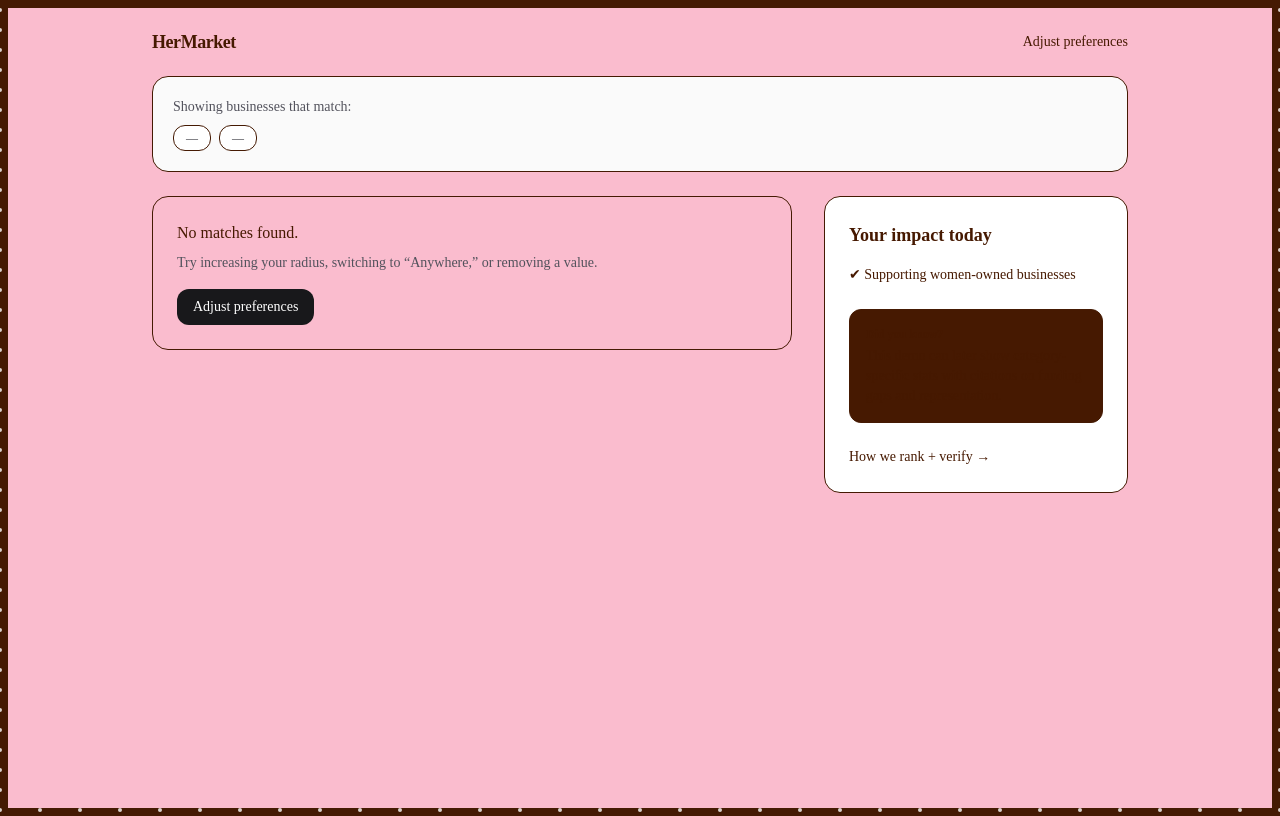
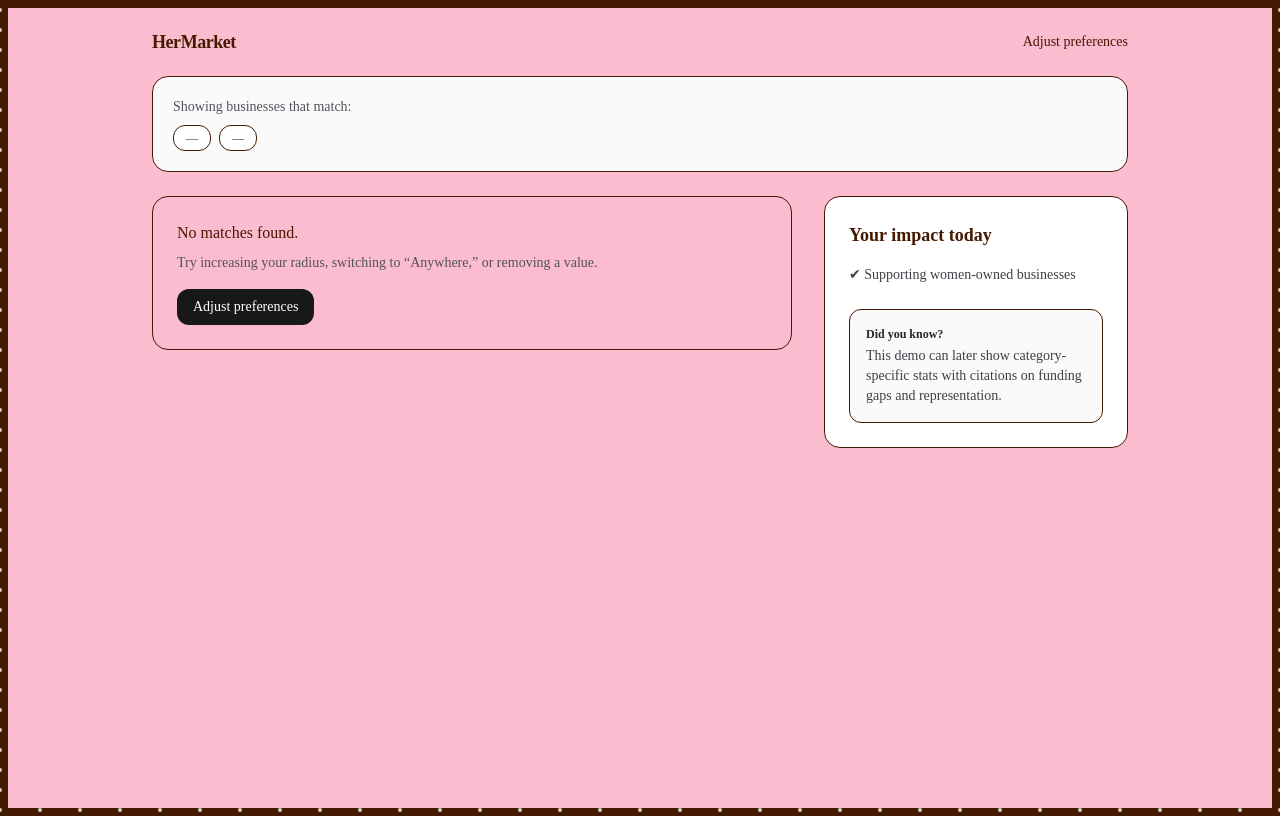
Before and after one commit to suhanikhare0104/guided-discovery-demo, a Next.js app: page /results in a window 1280 px wide. Built offline with nearby package versions, Linux system fonts and the light colour scheme.

Commit message:
fixed merge conflicts
hi ")

```diff
--- a/app/discover/step-1/page.tsx
+++ b/app/discover/step-1/page.tsx
@@ -57,7 +57,6 @@ export default function Step1Intent() {
 
   if (!ready) return null;
 
-  // ---- BUTTON STYLING USING DARK BROWN (#451a03) ----
   const btnBase =
     "w-full rounded-2xl border px-5 py-4 text-left transition font-medium";
   const selected =
@@ -117,26 +116,22 @@ export default function Step1Intent() {
         </div>
 
         <div className="mt-10 flex items-center justify-between">
-<<<<<<< Updated upstream
-          <a href="/" className="text-sm text-[color:var(--outline)] hover:text-[color:var(--outline)]">
-=======
-          <a href="/discover/step-1" className="rounded-xl bg-white border border-amber-950 px-5 py-3 text-sm font-medium text-amber-950 hover:bg-amber-950 hover:text-white transition">
->>>>>>> Stashed changes
+  <a
+    href="/"
+    className="rounded-xl bg-white border border-amber-950 px-5 py-3 text-sm font-medium text-amber-950 hover:bg-amber-950 hover:text-white transition"
+  >
     ← Back
   </a>
 
   <button
     onClick={onNext}
     disabled={!intent || (intent === "other" && otherText.trim().length === 0)}
-<<<<<<< Updated upstream
-            className="rounded-xl bg-[color:var(--outline)] px-5 py-3 text-sm font-medium text-white disabled:cursor-not-allowed disabled:opacity-40 hover:bg-[color:var(--outline)/90]"
-=======
     className="rounded-xl bg-white border border-amber-950 px-5 py-3 text-sm font-medium text-amber-950 hover:bg-amber-950 hover:text-white disabled:cursor-not-allowed disabled:opacity-40 transition"
->>>>>>> Stashed changes
   >
-            Next →
+    <span>Next →</span>
   </button>
 </div>
+
 
         {intent === "other" && (
           <p className="mt-3 text-xs text-[color:var(--outline)]">
--- a/app/results/page.tsx
+++ b/app/results/page.tsx
@@ -81,13 +81,12 @@ useEffect(() => {
   let cancelled = false;
 
   async function run() {
-    // Only enrich if we have some results
+
     if (!recs || recs.length === 0) {
       setGoogleInfo({});
       return;
     }
 
-    // Only enrich top 6 (keeps it fast + avoids API spam)
     const top = recs.slice(0, 6);
 
     const entries = await Promise.all(
@@ -216,7 +215,7 @@ useEffect(() => {
 
                     <div className="mt-4 rounded-xl border border-zinc-100 bg-zinc-50 p-4">
                       <p className="text-xs font-semibold text-zinc-800">WHY THIS WAS RECOMMENDED</p>
-                      <p className="mt-1 text-sm text-amber-950">{why}</p>
+                      <p className="mt-1 text-sm text-zinc-700">{why}</p>
                       <p className="mt-2 text-xs text-zinc-500">Verification: {business.verificationNote}</p>
                     </div>
                   </div>
@@ -227,25 +226,21 @@ useEffect(() => {
 
           {/* RIGHT (sticky) */}
           <aside className="lg:col-span-1">
-            <div className="sticky top-6 rounded-2xl border border-amber-950 bg-white p-6">
+            <div className="sticky top-6 rounded-2xl border border-zinc-200 bg-white p-6">
               <h3 className="text-lg font-semibold">Your impact today</h3>
 
-              <div className="mt-4 space-y-2 text-sm text-amber-950">
+              <div className="mt-4 space-y-2 text-sm text-zinc-700">
                 <div>✔ Supporting women-owned businesses</div>
                 {(flow.values ?? []).includes("local") && <div>✔ Prioritizing local founders</div>}
                 {(flow.values ?? []).includes("sustainable") && <div>✔ Encouraging sustainable choices</div>}
               </div>
 
-              <div className="mt-6 rounded-xl border border-amber-950 bg-amber-950 p-4">
-                <p className="text-xs font-semibold text-amber-950">Did you know?</p>
-                <p className="mt-1 text-sm text-amber-950">
+              <div className="mt-6 rounded-xl border border-zinc-100 bg-zinc-50 p-4">
+                <p className="text-xs font-semibold text-zinc-800">Did you know?</p>
+                <p className="mt-1 text-sm text-zinc-700">
                   This demo can later show category-specific stats with citations on funding gaps and representation.
                 </p>
               </div>
-
-              <a href="/ethics" className="mt-6 inline-block text-sm text-amber-950 hover:text-amber-950">
-                How we rank + verify →
-              </a>
             </div>
           </aside>
         </div>
```
Lines whose indentation alone changed are shown as unchanged.
